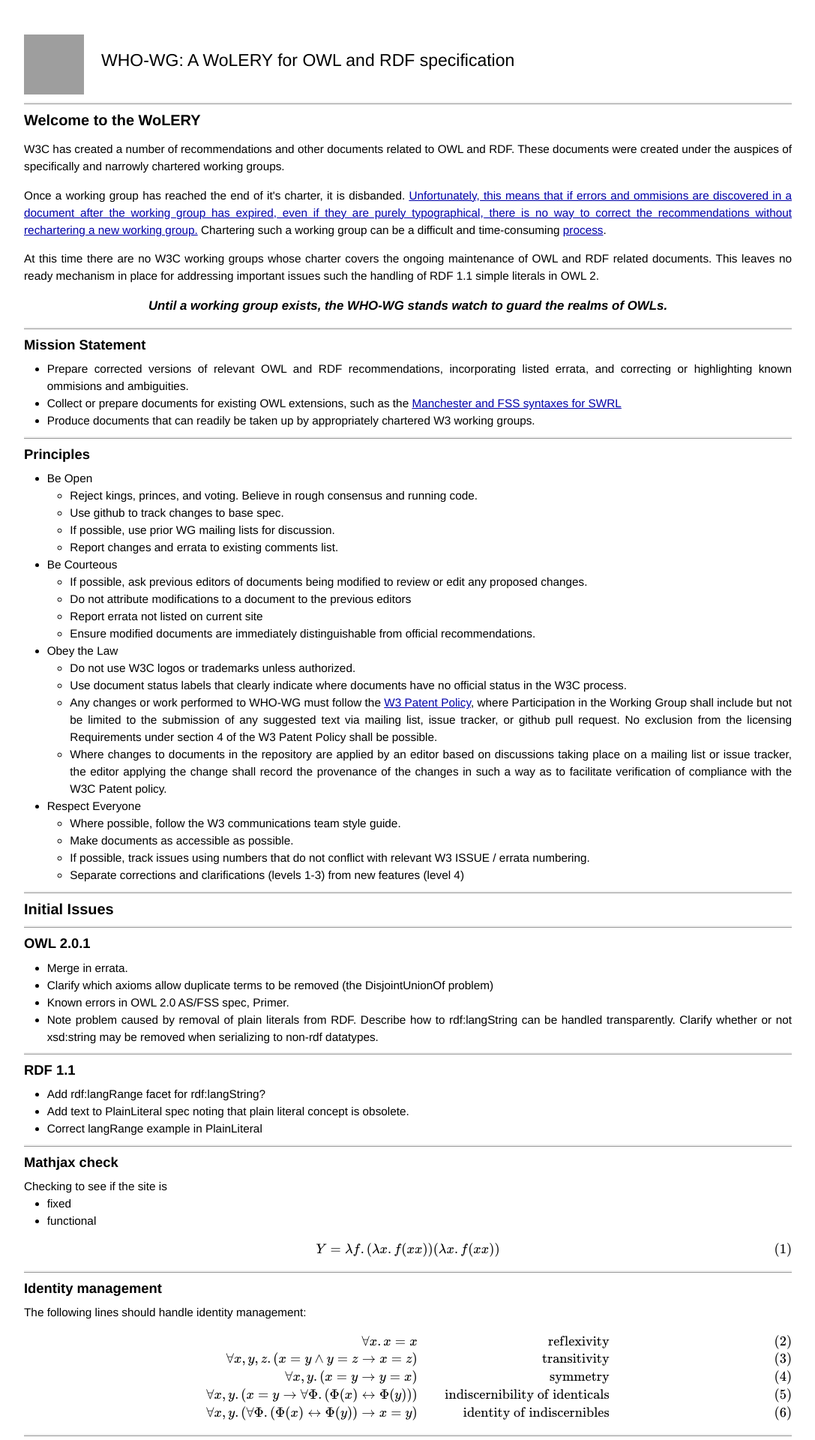
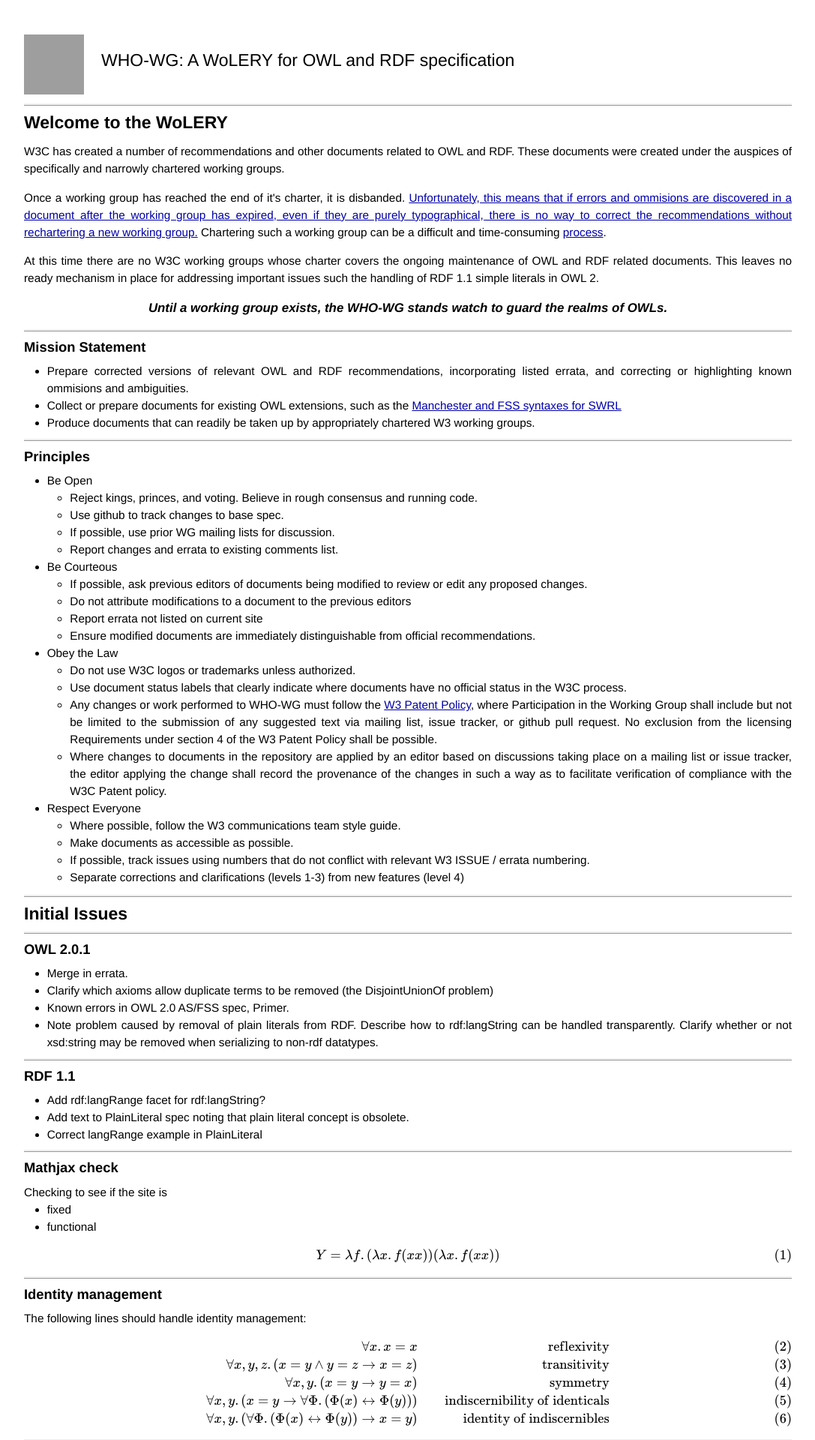
Before and after one commit to WHO-WG/WHO-WG.github.io, a Jekyll site: the page built from index.html, in a window 1280 px wide. Shown: the top 1920 px of the page at 75% size, without its empty margins (96-1183 px from the left). Built offline with Jekyll 4.4.1, drawn with Linux system fonts in a browser that asks for light colours; Markdown is read by kramdown in place of the engine named in the settings; formulas are drawn with MathJax 3; grey boxes are pictures that could not be loaded.

Commit message:
front page changes

```diff
--- a/css/main.css
+++ b/css/main.css
@@ -27,7 +27,7 @@
 border-top-style: ridge;}
 
 h1 {
-    font-size: 130%; }
+    font-size: 150%; }
 h2 {
     font-size: 120%;
 }
```
